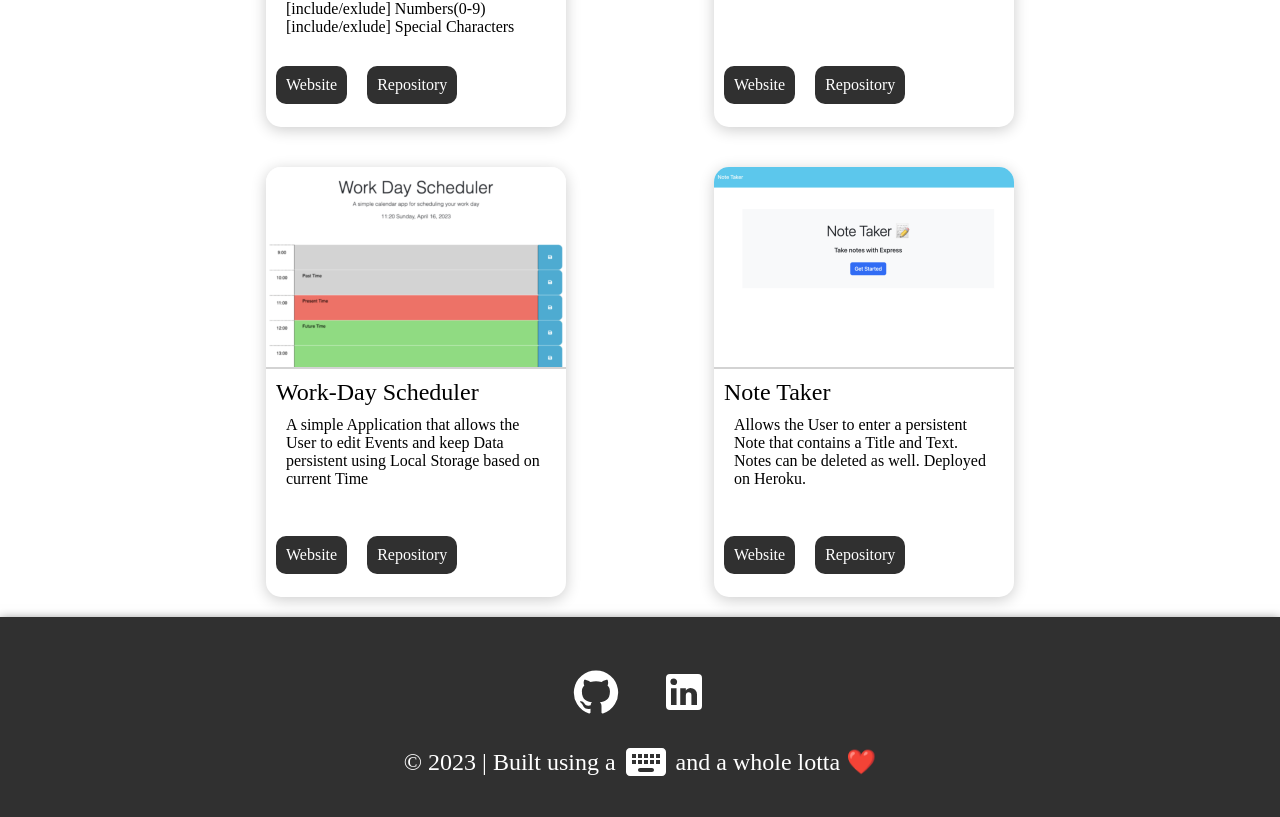
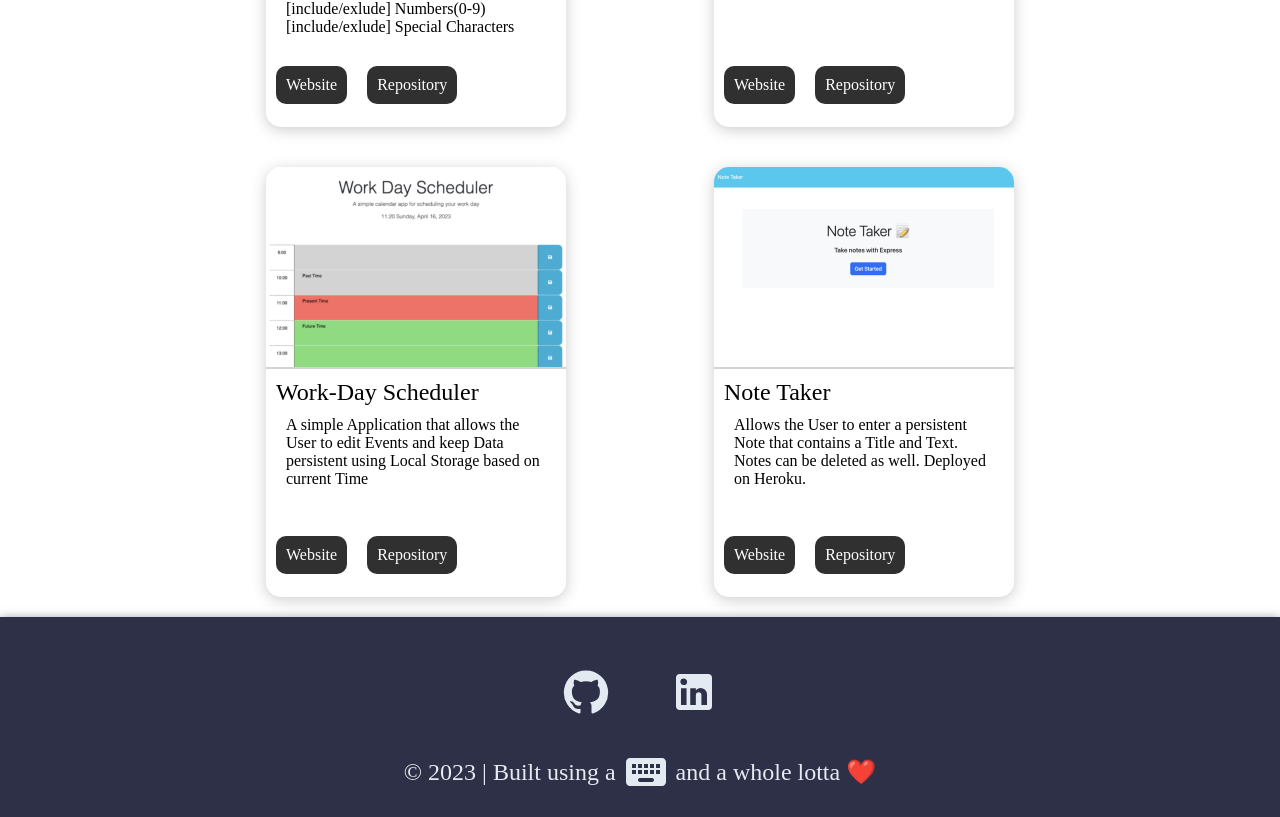
Before and after one commit to akramov-farhod/react-portfolio, a React (Create React App) app: page /projects in a window 1280 px wide. Shown: the part 1472-2289 px from the top of the page. Built offline with nearby package versions, Linux system fonts and the light colour scheme; a web font is replaced by a local one.

Commit message:
finished styling footer with same palette

```diff
--- a/src/styles/Footer.css
+++ b/src/styles/Footer.css
@@ -1,7 +1,15 @@
+:root {
+  --darkBlue: #2d3047;
+  --lightBlue: #96adc8;
+  --myWhite: #e4eaf1;
+  --myYellow: #faa916;
+  --darkYellow: #b47604;
+}
+
 .footer {
   width: 100%;
   height: 200px;
-  background-color: #303030;
+  background-color: var(--darkBlue);
   display: flex;
   justify-content: center;
   align-items: center;
@@ -11,27 +19,29 @@
 }
 
 .socialMedia svg {
-  color: white;
   margin: 20px;
+  padding: 10px;
+  border-radius: 10px;
   font-size: 3rem;
+  color: var(--myWhite);
   cursor: pointer;
 }
 
 .socialMedia svg:hover {
-  color: lightskyblue;
-  border-radius: 15px;
+  color: var(--darkBlue);
+  background-color: var(--lightBlue);
   box-shadow: 0px 2px 10px rgba(0, 0, 0, 0.5);
-  transition: 0.2s ease-in;
+  transition: 0.3s ease-in;
 }
 
 .madeWith {
-  color: white;
+  color: var(--myWhite);
   font-size: 1.5rem;
   display: flex;
   align-items: center;
 }
 .madeWith svg {
-  color: white;
+  color: var(--myWhite);
   font-size: 3rem;
 }
 
--- a/src/styles/Navbar.css
+++ b/src/styles/Navbar.css
@@ -3,6 +3,7 @@
   --lightBlue: #96adc8;
   --myWhite: #e4eaf1;
   --myYellow: #faa916;
+  --darkYellow: #b47604;
 }
 
 #logo {
@@ -14,6 +15,8 @@
 }
 
 #logo:hover {
+  color: var(--myWhite);
+  background-color: var(--darkYellow);
   box-shadow: 0px 2px 10px rgba(0, 0, 0, 1);
   transition: 0.3s ease-in;
 }
```
